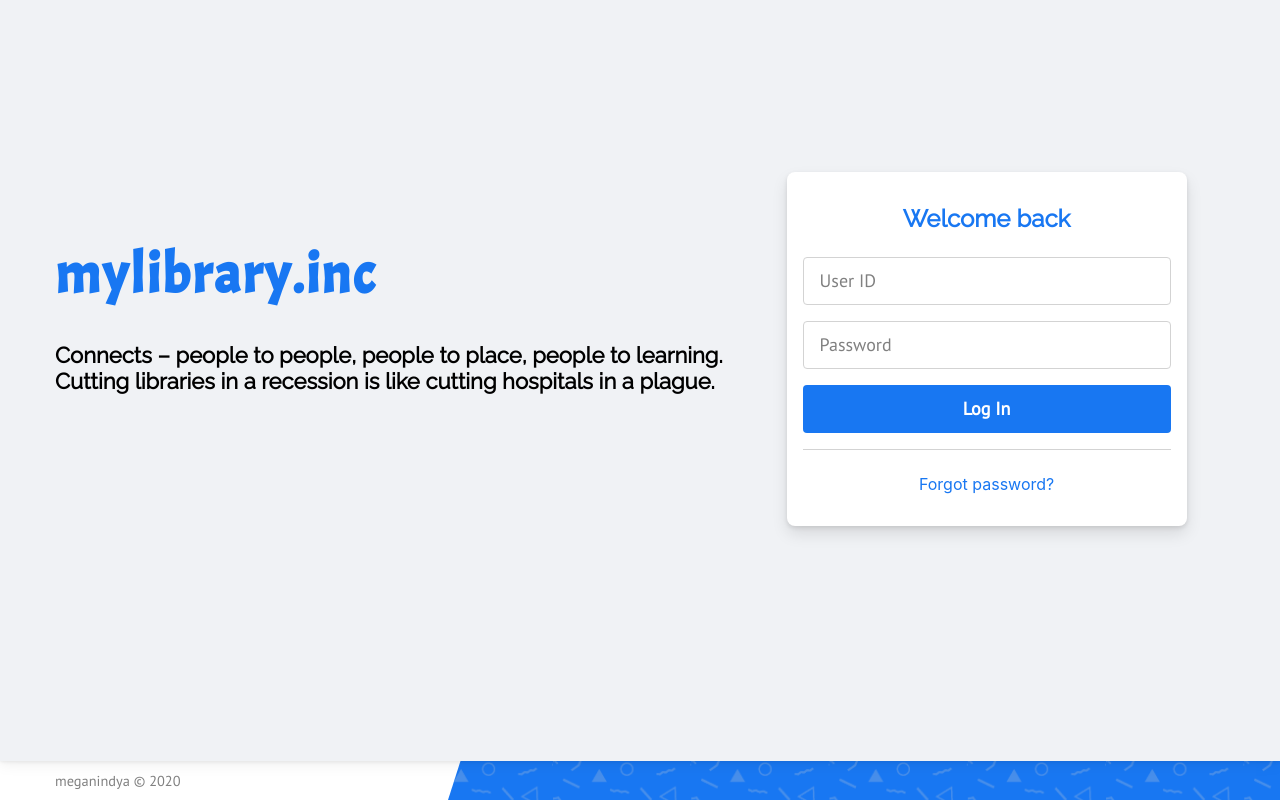
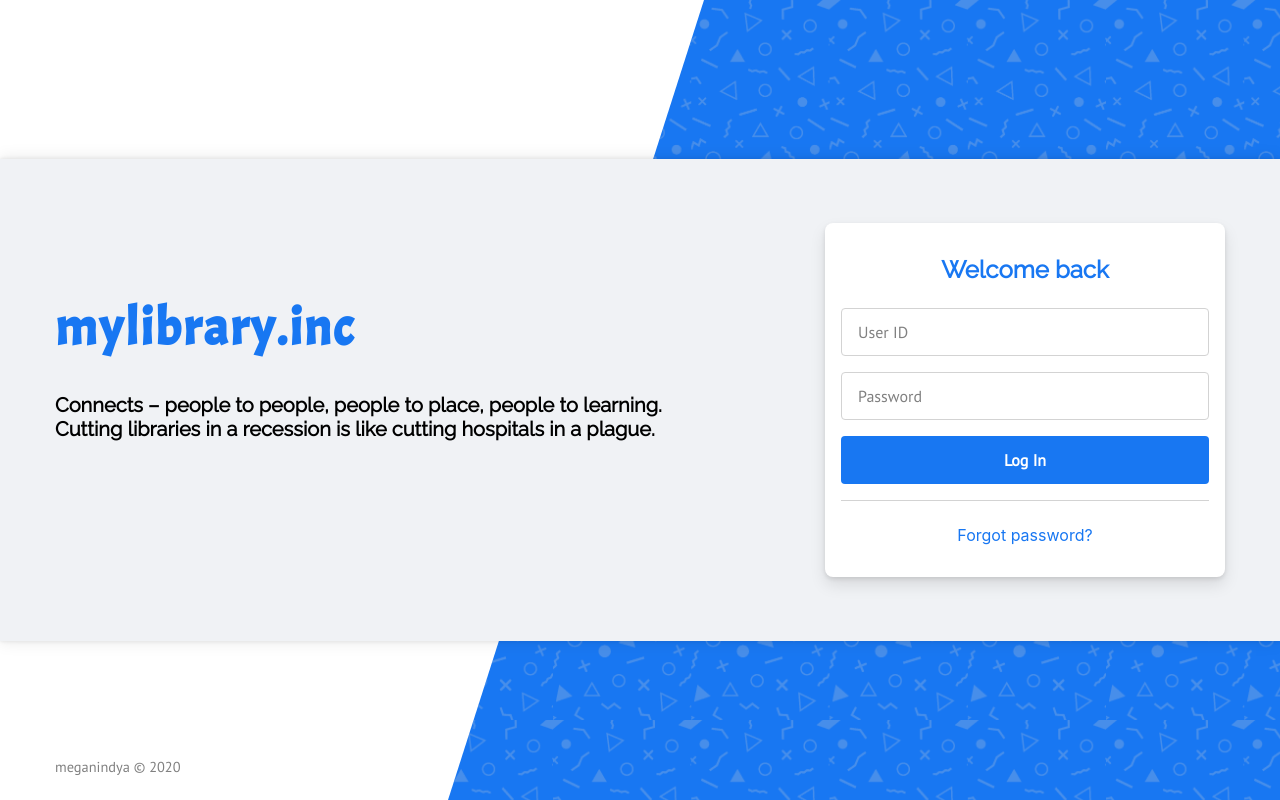
Before and after one commit to meganindya/library-management-system, a React (Create React App) app in the folder frontend/: page /auth in a window 1280 px wide. Built offline with nearby package versions, Linux system fonts and the light colour scheme; a web font is replaced by a local one.

Commit message:
Improve Auth page design

```diff
--- a/frontend/src/components/AuthModal.scss
+++ b/frontend/src/components/AuthModal.scss
@@ -40,7 +40,7 @@
       border-radius: 0.25rem;
       margin-bottom: 1rem;
       font-family: 'PT Sans', sans-serif;
-      font-size: 1.125rem;
+      font-size: 1rem;
 
       &:focus {
         outline: none;
--- a/frontend/src/pages/Auth.scss
+++ b/frontend/src/pages/Auth.scss
@@ -30,11 +30,12 @@
   }
 
   #auth-banner {
-    position: relative;
+    position: absolute;
     z-index: 2;
+    top: 50%;
+    transform: translateY(-50%);
     width: 100vw;
-    height: 45rem;
-    padding-bottom: 4rem;
+    padding: 4rem 0;
     display: grid;
     align-items: center;
     justify-content: center;
@@ -47,6 +48,7 @@
       display: flex;
       flex-direction: row;
       align-items: center;
+      justify-content: space-between;
 
       #auth-heading {
         margin-right: 4rem;
@@ -59,7 +61,7 @@
         h1 {
           margin: 2rem 0;
           font-family: 'Acme', sans-serif;
-          font-size: 3.5rem;
+          font-size: 3.25rem;
           font-weight: 600;
           letter-spacing: 2px;
           color: $accent;
@@ -68,7 +70,7 @@
         h2 {
           margin: 2rem 0;
           font-family: 'Raleway', sans-serif;
-          font-size: 1.375rem;
+          font-size: 1.25rem;
           font-weight: 600;
         }
       }
@@ -81,7 +83,7 @@
   }
 
   #auth-footer {
-    height: calc(calc(100vh - 45rem) / 2);
+    padding: 1.5rem 0;
     display: grid;
     align-items: center;
     font-family: 'PT Sans', sans-serif;
```
Also changed, not shown: 1 other file (tests, documents, lock files or other folders).
